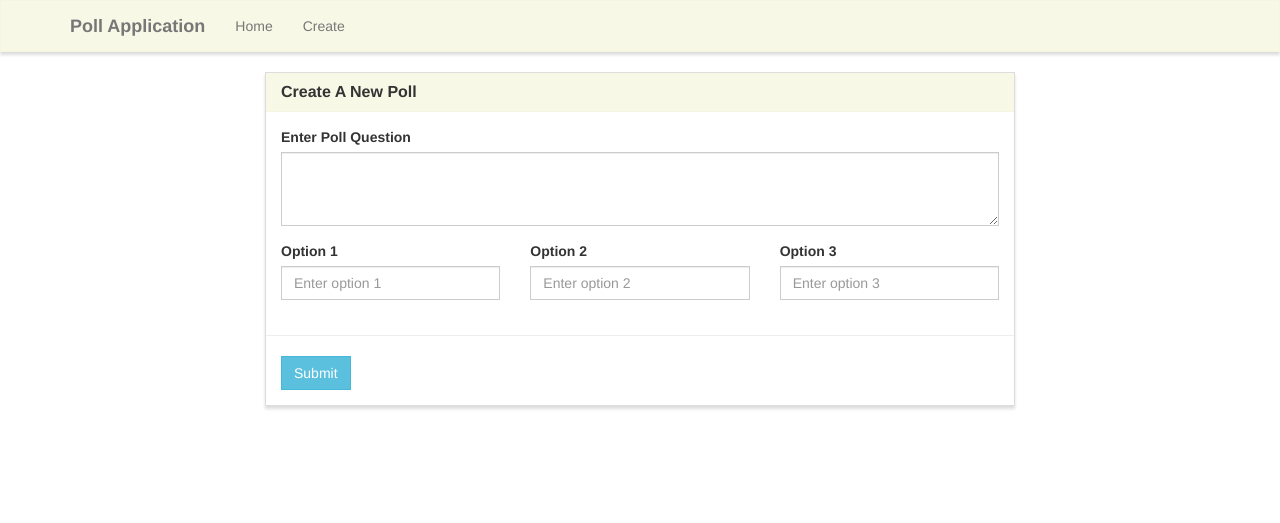
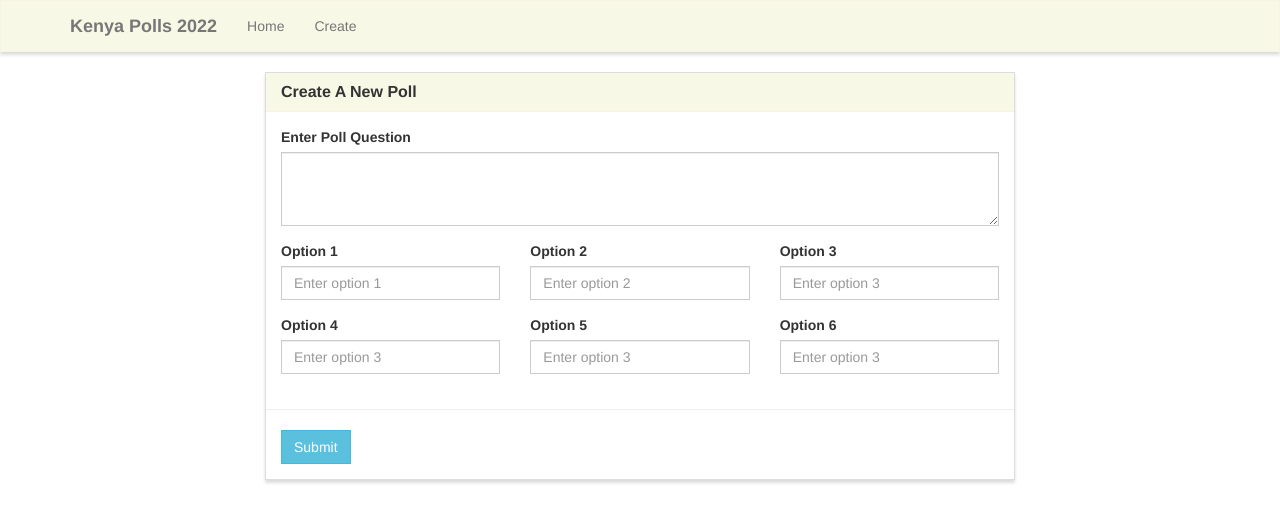
Before and after one commit to kahiga2244/Django-project1, a Django app: page /create/ in a window 1280 px wide. Shown: the top 523 px of the page. Run offline with Django 3.2, Linux system fonts and the light colour scheme; some libraries are stand-ins or nearby versions.

Commit message:
creating more options/home/stone/Desktop/Python-work/poll-project/poll_project/poll/templates/create.html

```diff
--- a/poll/templates/base.html
+++ b/poll/templates/base.html
@@ -24,7 +24,7 @@
 						<span class="icon-bar"></span>
 						<span class="icon-bar"></span>
 					</button>
-					<a class="navbar-brand" href="{%url 'home' %}">Poll Application</a>
+					<a class="navbar-brand" href="{%url 'home' %}">Kenya Polls 2022</a>
 				</div>
 
 				<!-- Collect the nav links, forms, and other content for toggling -->
--- a/poll/templates/create.html
+++ b/poll/templates/create.html
@@ -40,6 +40,24 @@
                                 <input type="text" name="option3" id="option3" class="form-control" placeholder="Enter option 3" />
                             </div>
                         </div>
+                        <div class="col-lg-4">
+                            <div class="form-group">
+                                <label for="option3">Option 4</label>
+                                <input type="text" name="option3" id="option3" class="form-control" placeholder="Enter option 3" />
+                            </div>
+                        </div>
+                        <div class="col-lg-4">
+                            <div class="form-group">
+                                <label for="option3">Option 5</label>
+                                <input type="text" name="option3" id="option3" class="form-control" placeholder="Enter option 3" />
+                            </div>
+                        </div>
+                        <div class="col-lg-4">
+                            <div class="form-group">
+                                <label for="option3">Option 6</label>
+                                <input type="text" name="option3" id="option3" class="form-control" placeholder="Enter option 3" />
+                            </div>
+                        </div>
                     </div>
 
                     <div class="row">
```
Also changed, not shown: poll/templates/home.html (+6 -6 lines).
